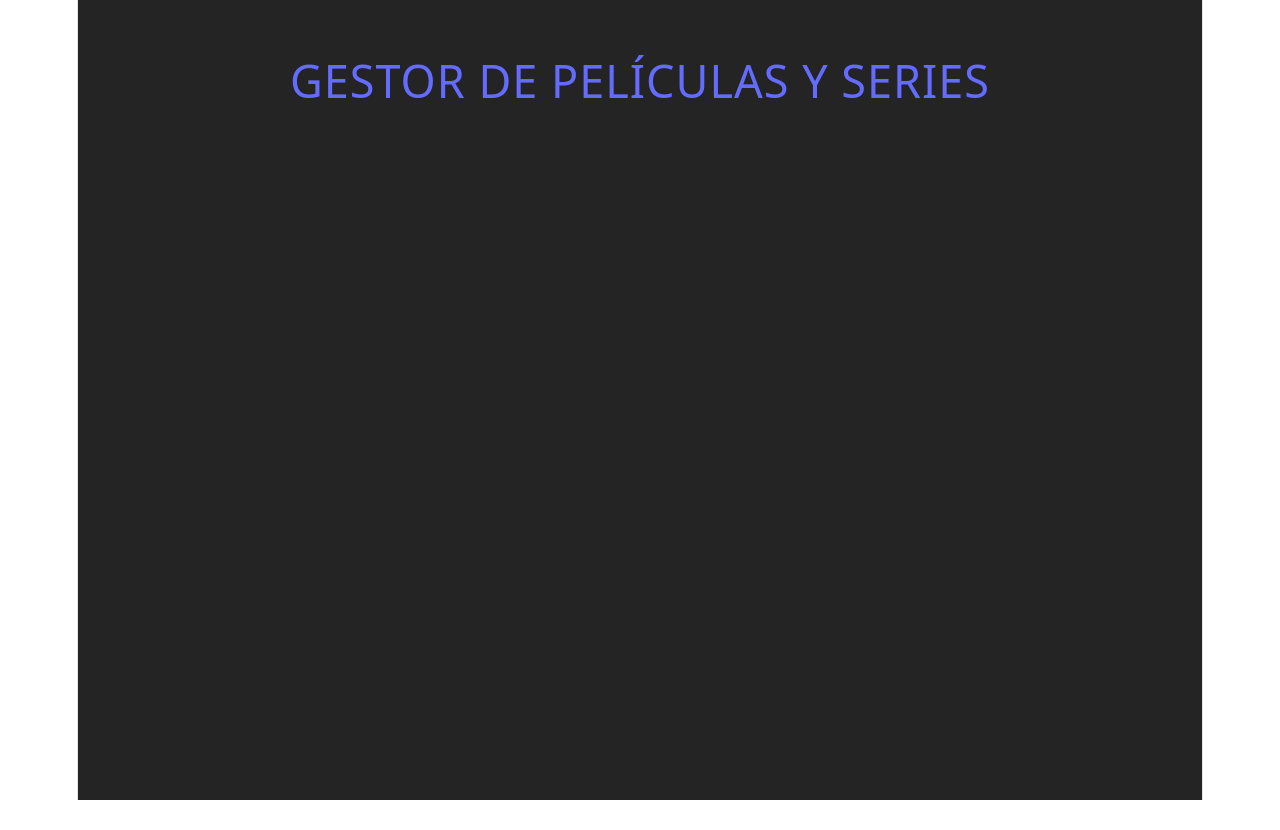
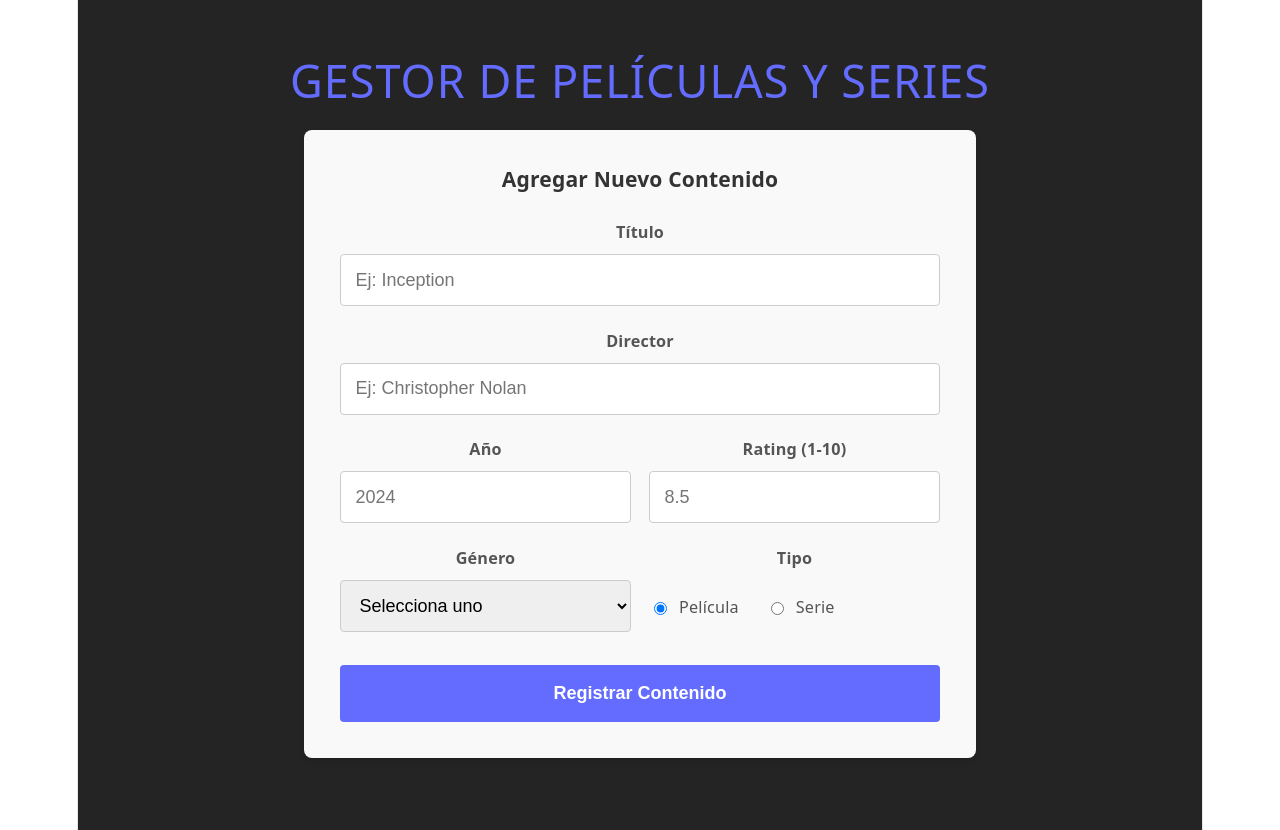
Before and after one commit to gonzalomolina-void/pwatpo1react, a React (Vite) app: page / in a window 1280 px wide. Before the commit the page ends 800 px from the top, so only its background shows below. Built offline with nearby package versions, Linux system fonts and the light colour scheme.

Commit message:
feat: add FormularioContenido component for adding new movies and series

```diff
--- /dev/null
+++ b/src/components/FormularioContenido/FormularioContenido.css
@@ -0,0 +1,92 @@
+.form-section {
+  background-color: #f9f9f9;
+  padding: 2rem;
+  border-radius: 8px;
+  box-shadow: 0 4px 6px rgba(0, 0, 0, 0.1);
+  max-width: 600px;
+  margin: 2rem auto;
+}
+
+.form-section h3 {
+  margin-top: 0;
+  margin-bottom: 1.5rem;
+  color: #333;
+  text-align: center;
+}
+
+.content-form {
+  display: flex;
+  flex-direction: column;
+  gap: 1.2rem;
+}
+
+.form-group {
+  display: flex;
+  flex-direction: column;
+  gap: 0.5rem;
+}
+
+.form-row {
+  display: grid;
+  grid-template-columns: 1fr 1fr;
+  gap: 1rem;
+}
+
+label {
+  font-weight: 600;
+  font-size: 0.9rem;
+  color: #555;
+}
+
+input[type="text"],
+input[type="number"],
+select {
+  padding: 0.8rem;
+  border: 1px solid #ccc;
+  border-radius: 4px;
+  font-size: 1rem;
+  transition: border-color 0.3s;
+}
+
+input:focus,
+select:focus {
+  outline: none;
+  border-color: #646cff;
+}
+
+.radio-group {
+  display: flex;
+  gap: 1.5rem;
+  padding: 0.8rem 0;
+}
+
+.radio-group label {
+  display: flex;
+  align-items: center;
+  gap: 0.5rem;
+  font-weight: normal;
+  cursor: pointer;
+}
+
+.submit-btn {
+  background-color: #646cff;
+  color: white;
+  padding: 1rem;
+  border: none;
+  border-radius: 4px;
+  font-size: 1rem;
+  font-weight: bold;
+  cursor: pointer;
+  transition: background-color 0.3s;
+  margin-top: 0.5rem;
+}
+
+.submit-btn:hover {
+  background-color: #535bf2;
+}
+
+@media (max-width: 480px) {
+  .form-row {
+    grid-template-columns: 1fr;
+  }
+}
--- /dev/null
+++ b/src/components/FormularioContenido/FormularioContenido.jsx
@@ -0,0 +1,178 @@
+import { useState } from 'react';
+import './FormularioContenido.css';
+
+const FormularioContenido = ({ onAddContent }) => {
+  const [formData, setFormData] = useState({
+    titulo: '',
+    director: '',
+    anio: '',
+    genero: '',
+    rating: '',
+    tipo: 'Película' // Valor por defecto
+  });
+
+  const generos = [
+    'Acción',
+    'Comedia',
+    'Drama',
+    'Ciencia Ficción',
+    'Terror',
+    'Romance',
+    'Documental',
+    'Animación'
+  ];
+
+  const handleChange = (e) => {
+    const { name, value } = e.target;
+    setFormData({
+      ...formData,
+      [name]: value
+    });
+  };
+
+  const handleSubmit = (e) => {
+    e.preventDefault();
+
+    // Validaciones básicas
+    if (!formData.titulo || !formData.director || !formData.anio || !formData.genero || !formData.rating) {
+      alert('Por favor, completa todos los campos obligatorios.');
+      return;
+    }
+
+    // Emitir datos capturados
+    if (onAddContent) {
+      onAddContent({
+        ...formData,
+        id: crypto.randomUUID(),
+        anio: parseInt(formData.anio),
+        rating: parseFloat(formData.rating)
+      });
+    }
+
+    // Limpiar formulario después de enviar
+    setFormData({
+      titulo: '',
+      director: '',
+      anio: '',
+      genero: '',
+      rating: '',
+      tipo: 'Película'
+    });
+  };
+
+  return (
+    <section className="form-section">
+      <h3>Agregar Nuevo Contenido</h3>
+      <form onSubmit={handleSubmit} className="content-form">
+        <div className="form-group">
+          <label htmlFor="titulo">Título</label>
+          <input
+            type="text"
+            id="titulo"
+            name="titulo"
+            value={formData.titulo}
+            onChange={handleChange}
+            placeholder="Ej: Inception"
+            required
+          />
+        </div>
+
+        <div className="form-group">
+          <label htmlFor="director">Director</label>
+          <input
+            type="text"
+            id="director"
+            name="director"
+            value={formData.director}
+            onChange={handleChange}
+            placeholder="Ej: Christopher Nolan"
+            required
+          />
+        </div>
+
+        <div className="form-row">
+          <div className="form-group">
+            <label htmlFor="anio">Año</label>
+            <input
+              type="number"
+              id="anio"
+              name="anio"
+              value={formData.anio}
+              onChange={handleChange}
+              placeholder="2024"
+              min="1888"
+              max={new Date().getFullYear()}
+              required
+            />
+          </div>
+
+          <div className="form-group">
+            <label htmlFor="rating">Rating (1-10)</label>
+            <input
+              type="number"
+              id="rating"
+              name="rating"
+              value={formData.rating}
+              onChange={handleChange}
+              placeholder="8.5"
+              step="0.1"
+              min="1"
+              max="10"
+              required
+            />
+          </div>
+        </div>
+
+        <div className="form-row">
+          <div className="form-group">
+            <label htmlFor="genero">Género</label>
+            <select
+              id="genero"
+              name="genero"
+              value={formData.genero}
+              onChange={handleChange}
+              required
+            >
+              <option value="" disabled>Selecciona uno</option>
+              {generos.map((g) => (
+                <option key={g} value={g}>{g}</option>
+              ))}
+            </select>
+          </div>
+
+          <div className="form-group">
+            <label htmlFor="tipo">Tipo</label>
+            <div className="radio-group">
+              <label>
+                <input
+                  type="radio"
+                  name="tipo"
+                  value="Película"
+                  checked={formData.tipo === 'Película'}
+                  onChange={handleChange}
+                />
+                Película
+              </label>
+              <label>
+                <input
+                  type="radio"
+                  name="tipo"
+                  value="Serie"
+                  checked={formData.tipo === 'Serie'}
+                  onChange={handleChange}
+                />
+                Serie
+              </label>
+            </div>
+          </div>
+        </div>
+
+        <button type="submit" className="submit-btn">
+          Registrar Contenido
+        </button>
+      </form>
+    </section>
+  );
+};
+
+export default FormularioContenido;
--- a/src/pages/Home/Home.jsx
+++ b/src/pages/Home/Home.jsx
@@ -1,10 +1,17 @@
 import Titulo from '../../components/Titulo/Titulo';
+import FormularioContenido from '../../components/FormularioContenido/FormularioContenido';
 import './Home.css';
 
 const Home = () => {
+  const handleAddContent = (nuevoContenido) => {
+    console.log('Nuevo contenido registrado:', nuevoContenido);
+    // Nota: La persistencia en localStorage se implementará en la US11
+  };
+
   return (
     <main className="home-container">
       <Titulo text="Gestor de Películas y Series" />
+      <FormularioContenido onAddContent={handleAddContent} />
       {/* Aquí irá el resto del contenido en futuras US */}
     </main>
   );
```
